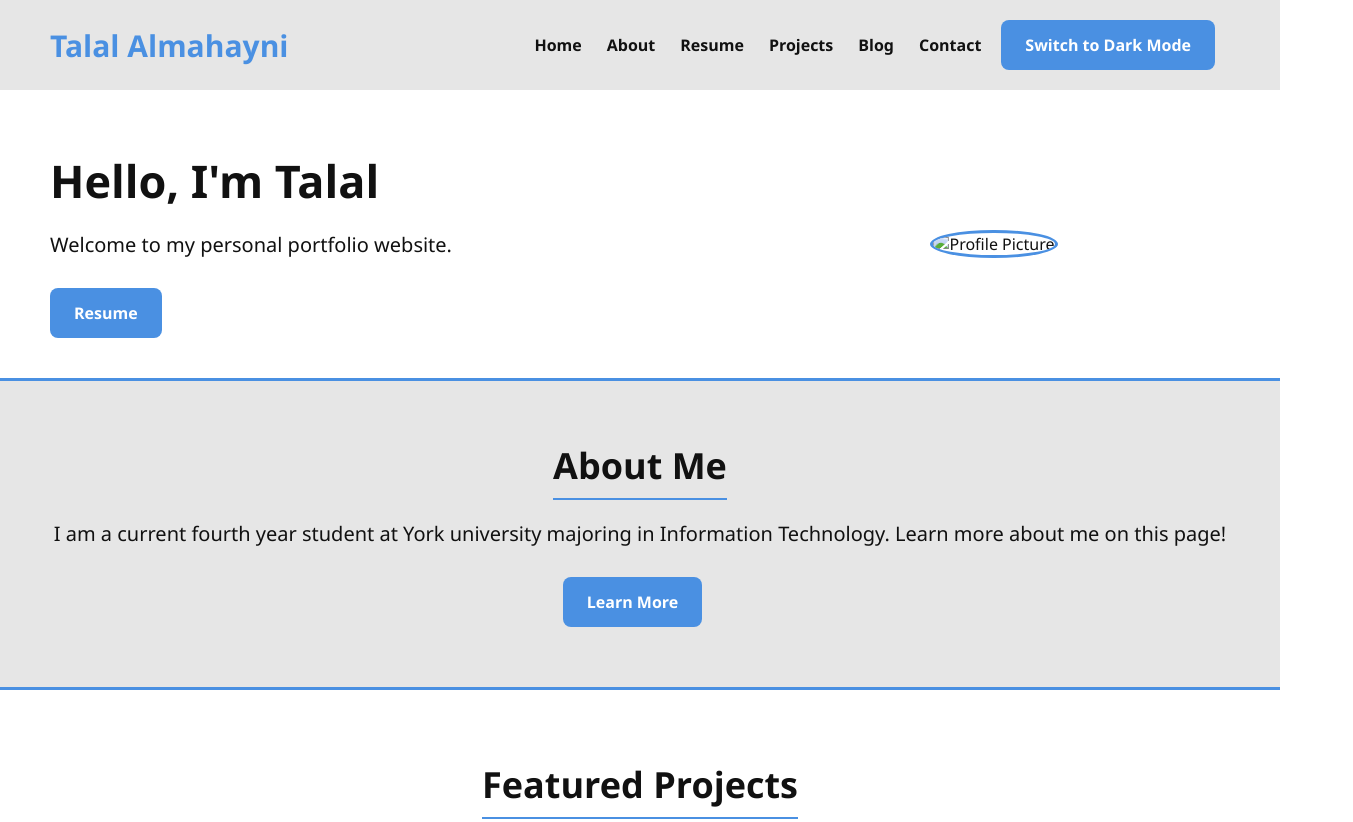
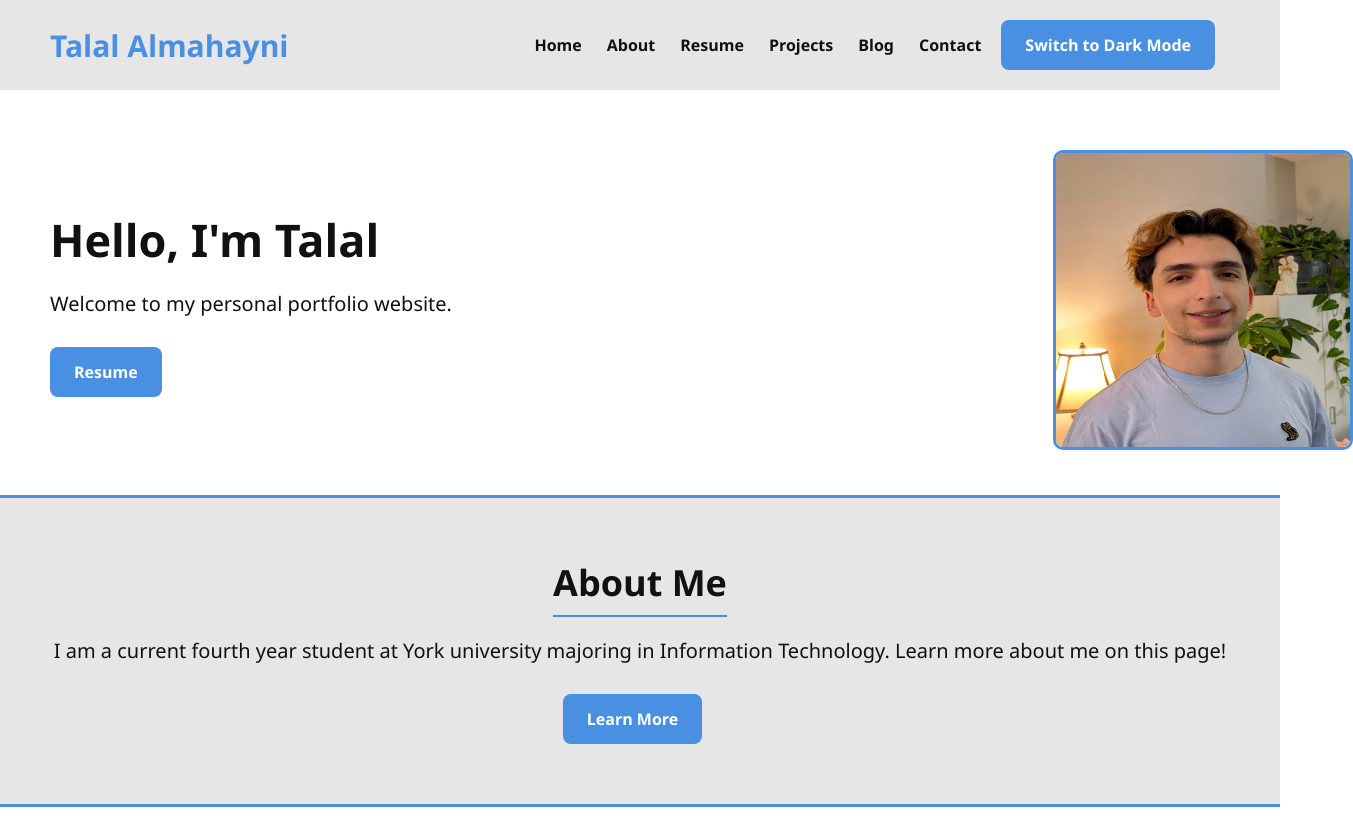
Before and after one commit to TalalAlmahayni/personal-portfolio, a plain HTML site: page index.html in a window 1280 px wide. Shown: the top 822 px of the page, 1353 px wide, since content can reach past the window. Drawn offline with Linux system fonts and the light colour scheme.

Commit message:
Add the home page image

```diff
--- a/css/style.css
+++ b/css/style.css
@@ -108,7 +108,7 @@ main {
 }
 
 .hero-image {
-  width: 40%;
+  width: 15%;
   text-align: center;
 }
 
@@ -116,7 +116,7 @@ main {
   border: 3px solid var(--accent);
   width: 300px;
   height: 300px;
-  border-radius: 50%;
+  border-radius: 10px;
 }
 
 .about-preview {
--- a/index.html
+++ b/index.html
@@ -23,7 +23,7 @@
         </div>
 
         <div class="hero-image">
-          <img src="images/profile.jpg" alt="Profile Picture" />
+          <img src="images/image.jpg" alt="Profile Picture" />
         </div>
       </section>
 
```
Also changed, not shown: images/image.jpg (added).
